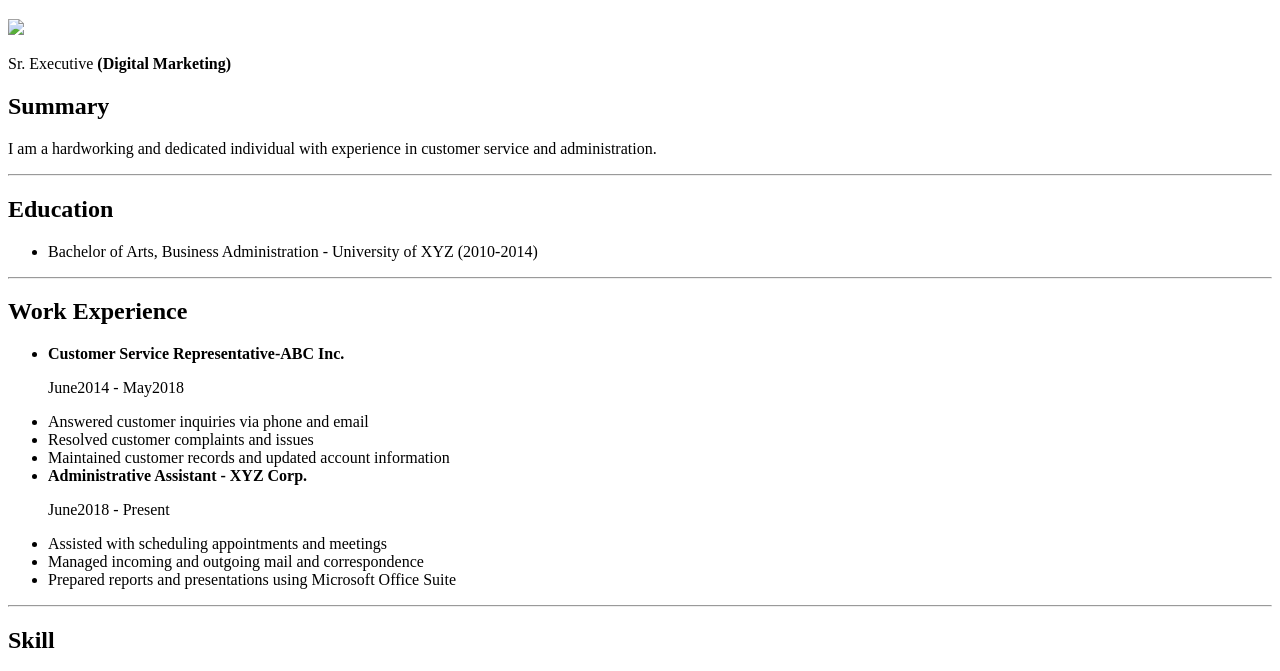
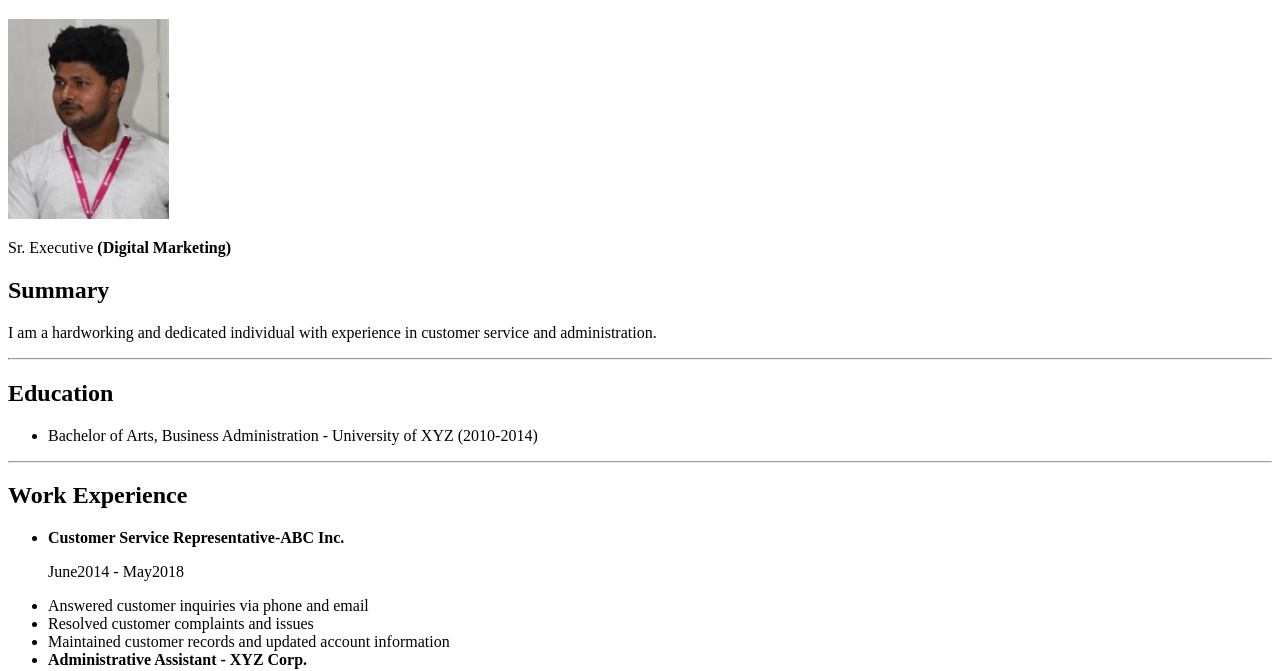
Before and after one commit to MukeshRana-web/my-portfolio, a plain HTML site: page index.html in a window 1280 px wide. Shown: the part 61-732 px from the top of the page. Drawn offline with Linux system fonts and the light colour scheme; the site is published under a folder, as on GitHub Pages, so addresses that start at the root find nothing.

Commit message:
Update index.html

```diff
--- a/index.html
+++ b/index.html
@@ -7,7 +7,7 @@
 </head>
 <body>
     <h1>Mukesh Rana</h1>
-    <img src="/mukesh.png" height="200px">
+    <img src="./mukesh.png" height="200px">
         <p>Sr. Executive <b>(Digital Marketing)</b></p>
     <h2>Summary</h2>
         <p>I am a hardworking and dedicated individual with experience in customer service and administration.</p>
```
